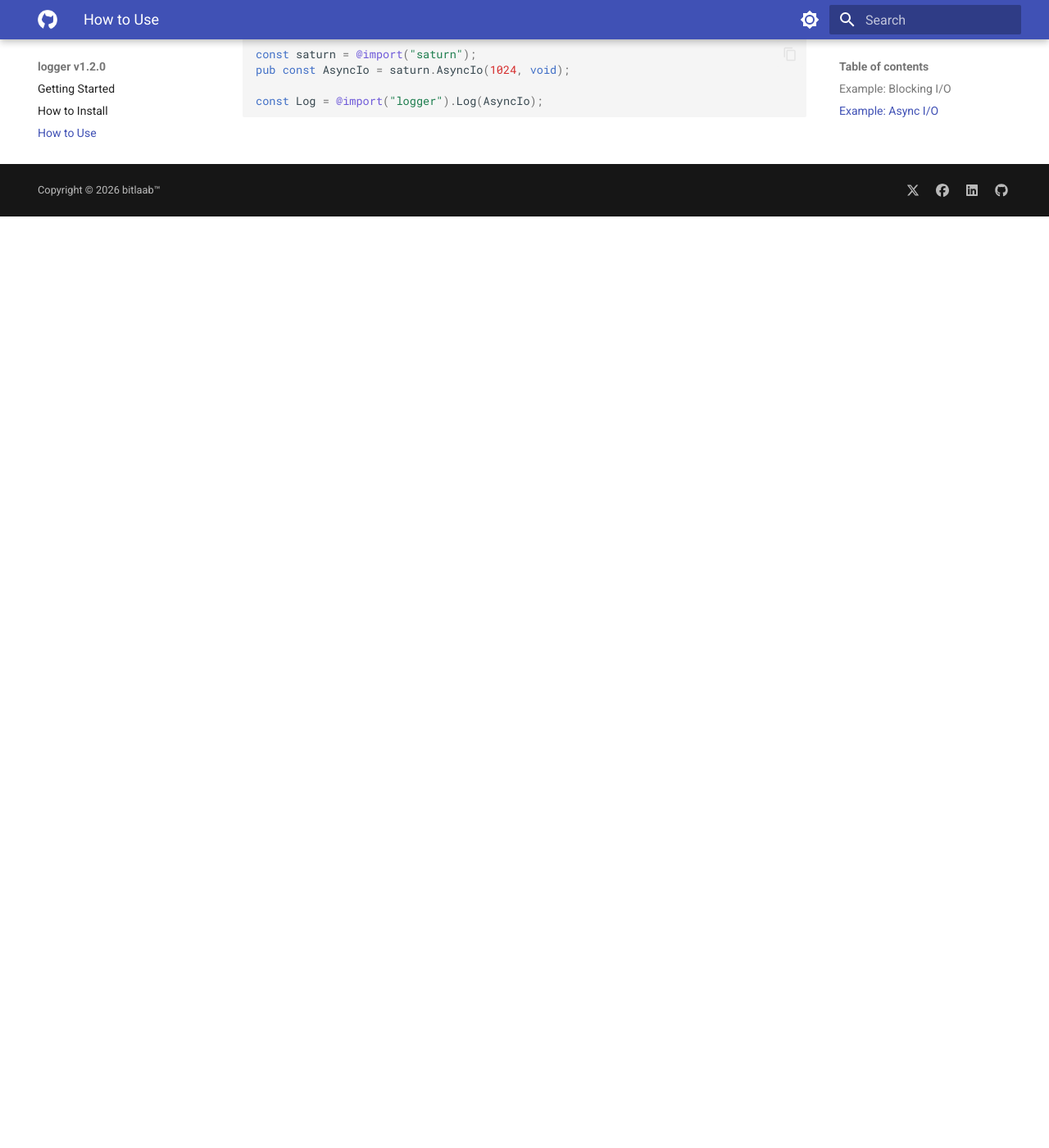
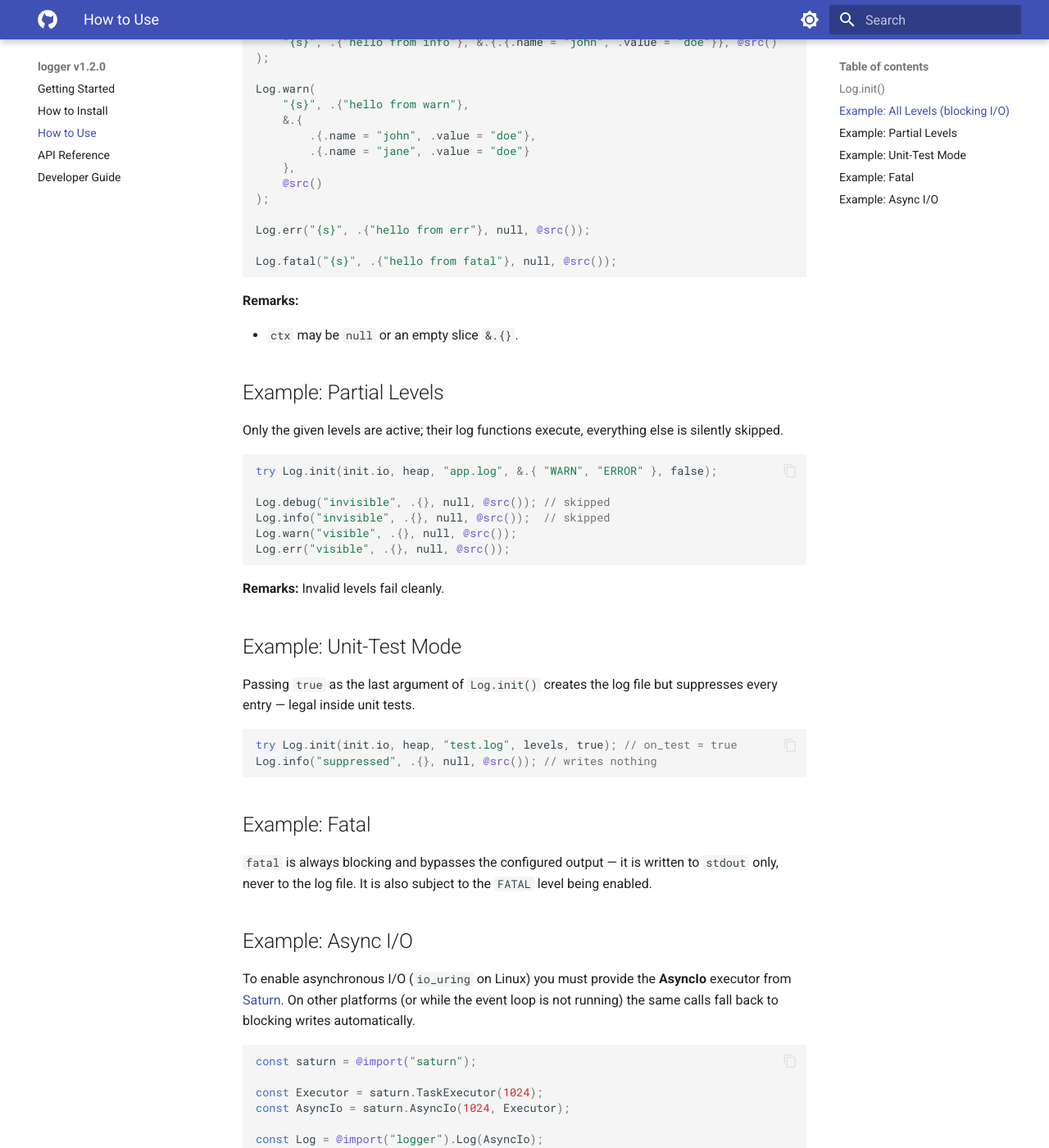
Before and after one commit to bitlaab-blitz/logger, an MkDocs documentation site: the page built from docs/usage.md, in a window 1280 px wide and 1400 px high, scrolled down 1136 px. Shown: the whole window at 82% size. Built offline with MkDocs 1.6.1 and Material for MkDocs 9.7.7, drawn with Linux system fonts in a browser that asks for light colours; some of the changed text lies outside the part shown.

Commit message:
Tagging v1.2.0

````diff
--- a/docs/usage.md
+++ b/docs/usage.md
@@ -3,7 +3,7 @@
 First, import Logger on your Zig source file.
 
 ```zig
-const Log = @import("logger").Log(void);
+const Log = @import("logger").Log(void); // Blocking I/O
 ```
 
 Now, add the following code into your main function.
@@ -14,43 +14,94 @@ defer std.debug.assert(gpa_mem.deinit() == .ok);
 const heap = gpa_mem.allocator();
 ```
 
-## Example: Blocking I/O
+## Log.init()
+
+```zig
+try Log.init(io, heap, file, levels, on_test);
+```
+
+- `io` - The `Io` interface (e.g., `init.io` from `main`).
+- `heap` - The allocator used for internal formatting.
+- `file` - Path of the given log file (relative or absolute).
+    - Pass **null** to log to the terminal instead of a file.
+- `levels` - One or more log level text (e.g., `DEBUG`).
+    - Omitting a level disables its log functions.
+- `on_test` - Set to **true** inside unit tests to suppress all output.
+
+**Remarks:** Call `init` only once per process; after `deinit()` it may be initialized again. Log level names are case-sensitive (`"DEBUG"`, `"INFO"`, `"WARN"`, `"ERROR"`, `"FATAL"`).
+
+## Example: All Levels (blocking I/O)
 
 Following snippet saves different level of logs into the given file. For terminal logging use **null** instead of the log file.
 
 ```zig
 const levels = &.{"DEBUG", "INFO", "WARN", "ERROR", "FATAL"};
 
-try Log.init(heap, "test.log", levels, false);
+try Log.init(init.io, heap, "test.log", levels, false);
 defer Log.deinit();
 
 
 Log.debug("{s}", .{"hello from debug"}, null, @src());
 
-Log.info("{s}", .{"hello from info"}, &.{
-    .{.name = "john", .value = "doe"}
-}, @src());
+Log.info(
+    "{s}", .{"hello from info"}, &.{.{.name = "john", .value = "doe"}}, @src()
+);
 
-Log.warn("{s}", .{"hello from warn"}, &.{
-    .{.name = "john", .value = "doe"},
-    .{.name = "jane", .value = "doe"}
-}, @src());
+Log.warn(
+    "{s}", .{"hello from warn"},
+    &.{
+        .{.name = "john", .value = "doe"},
+        .{.name = "jane", .value = "doe"}
+    },
+    @src()
+);
 
 Log.err("{s}", .{"hello from err"}, null, @src());
 
 Log.fatal("{s}", .{"hello from fatal"}, null, @src());
 ```
 
-**Remarks:** If you omit a log level in Log.init(), its corresponding log functions won’t execute — enabling dynamic logging control in production.
+**Remarks:**
+
+- `ctx` may be `null` or an empty slice `&.{}`.
+
+## Example: Partial Levels
+
+Only the given levels are active; their log functions execute, everything else is silently skipped.
+
+```zig
+try Log.init(init.io, heap, "app.log", &.{ "WARN", "ERROR" }, false);
+
+Log.debug("invisible", .{}, null, @src()); // skipped
+Log.info("invisible", .{}, null, @src());  // skipped
+Log.warn("visible", .{}, null, @src());
+Log.err("visible", .{}, null, @src());
+```
+
+**Remarks:** Invalid levels fail cleanly.
+
+## Example: Unit-Test Mode
+
+Passing `true` as the last argument of `Log.init()` creates the log file but suppresses every entry — legal inside unit tests.
+
+```zig
+try Log.init(init.io, heap, "test.log", levels, true); // on_test = true
+Log.info("suppressed", .{}, null, @src()); // writes nothing
+```
+
+## Example: Fatal
+
+`fatal` is always blocking and bypasses the configured output — it is written to `stdout` only, never to the log file. It is also subject to the `FATAL` level being enabled.
 
 ## Example: Async I/O
 
-To enable asynchronous I/O you must provide the **AsyncIo** executor from [Saturn](https://bitlaabsaturn.web.app/). Rest of the code will be the same.
+To enable asynchronous I/O (`io_uring` on Linux) you must provide the **AsyncIo** executor from [Saturn](https://bitlaab.com/api-doc?pkg=saturn). On other platforms (or while the event loop is not running) the same calls fall back to blocking writes automatically.
 
 ```zig
+const saturn = @import("saturn");
 
-const saturn = @import("saturn");
-pub const AsyncIo = saturn.AsyncIo(1024, void);
+const Executor = saturn.TaskExecutor(1024);
+const AsyncIo = saturn.AsyncIo(1024, Executor);
 
 const Log = @import("logger").Log(AsyncIo);
 ```
````
Also changed, not shown: CHANGELOG.md (+1 -1 lines), docs/guide.md (+1 -1 lines), docs/index.md (+1 -1 lines), 7 other files.
